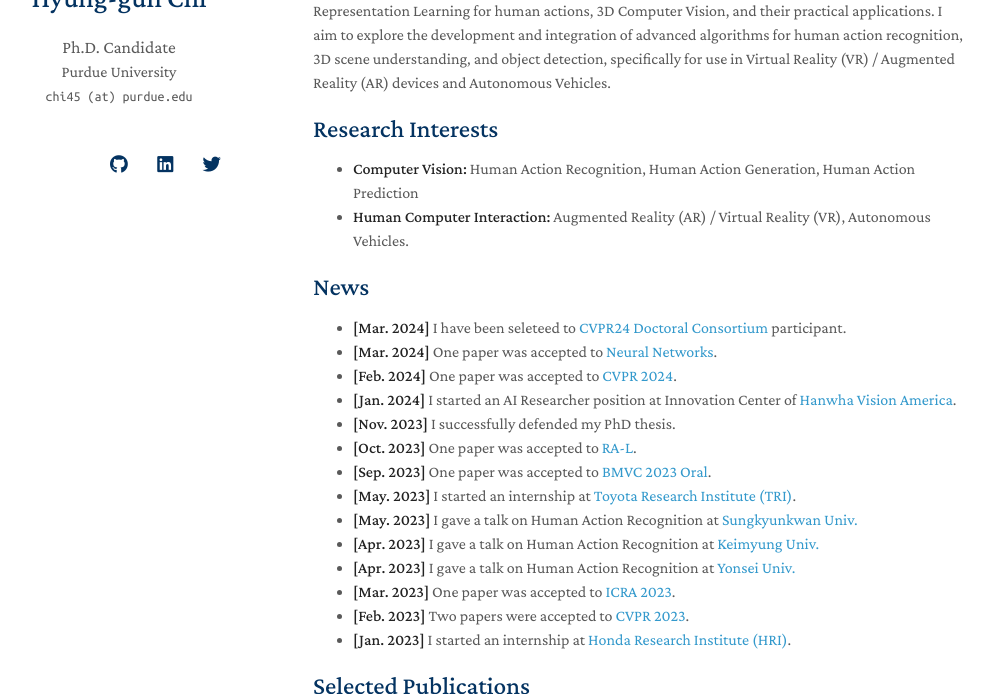
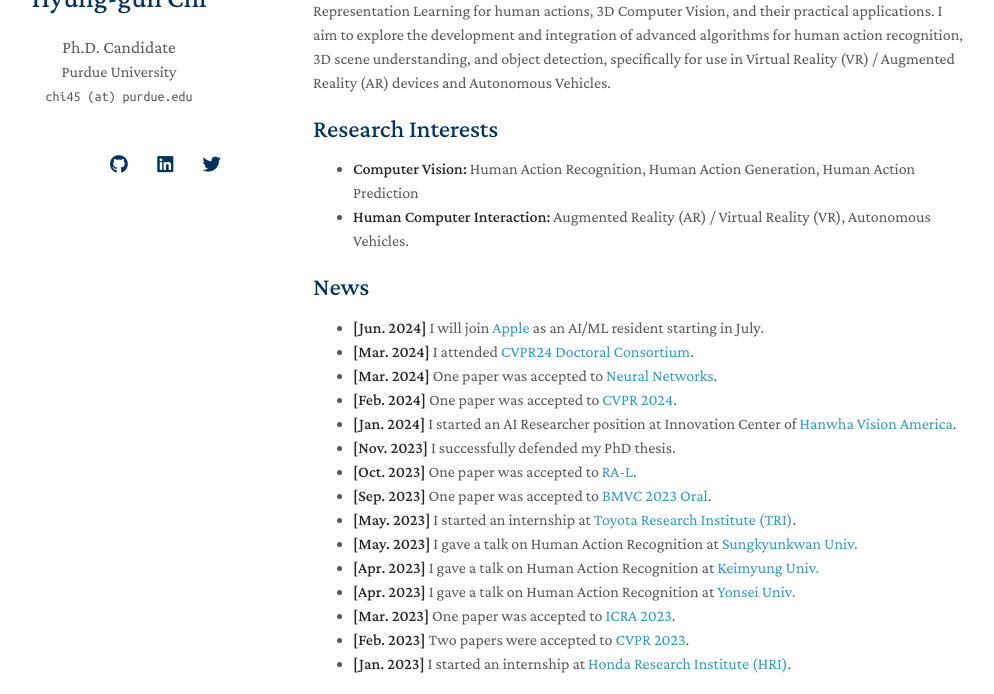
Before and after one commit to stnoah1/stnoah1.github.io, a Jekyll site: the page built from index.md, in a window 1280 px wide and 900 px high, cut to the strip 206-900 px from the top of the window. Shown: the whole strip, without its empty margins (157-1151 px from the left). Built offline with Jekyll 4.4.1, drawn with Linux system fonts in a browser that asks for light colours; nearby versions of some CDN libraries; a style sheet for code colours, icons or effects is not loaded; our own code applies the rules of GitHub Pages for plain Markdown files.

Commit message:
rebuilding site Mon Jun 24 14:34:55 PDT 2024

```diff
--- a/index.md
+++ b/index.md
@@ -13,7 +13,8 @@ I am currently a Ph.D candidate in the Department of Electrical and Computer Eng
 
 ## News
 
-- **[Mar. 2024]** I have been seleteed to [CVPR24 Doctoral Consortium](https://cvpr.thecvf.com/Conferences/2024/CallForDoctoralConsortium) participant.
+- **[Jun. 2024]** I will join [Apple](https://machinelearning.apple.com) as an AI/ML resident starting in July.
+- **[Mar. 2024]** I attended [CVPR24 Doctoral Consortium](https://cvpr.thecvf.com/Conferences/2024/CallForDoctoralConsortium).
 - **[Mar. 2024]** One paper was accepted to [Neural Networks](https://www.sciencedirect.com/journal/neural-networks).
 - **[Feb. 2024]** One paper was accepted to [CVPR 2024](https://cvpr.thecvf.com).
 - **[Jan. 2024]** I started an AI Researcher position at Innovation Center of [Hanwha Vision America](https://hanwhavisionamerica.com).
```
